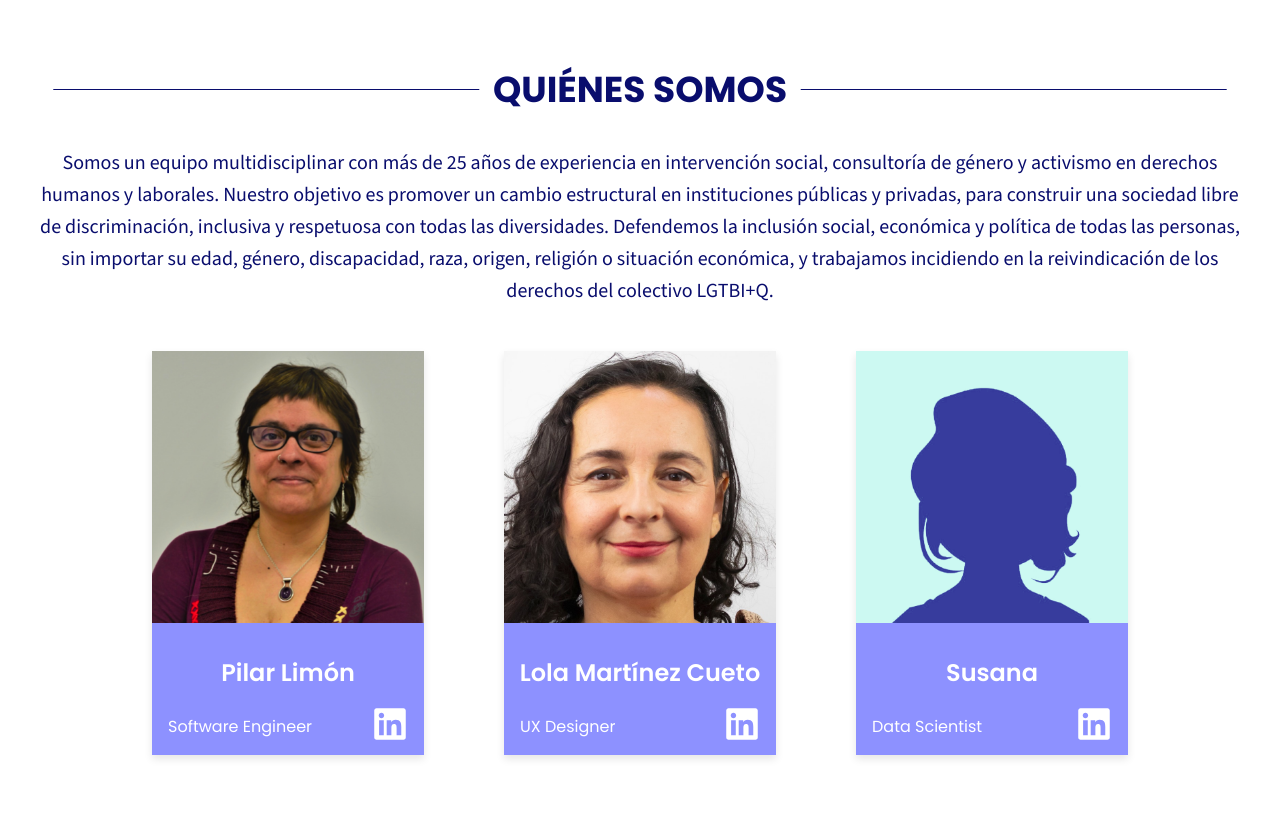
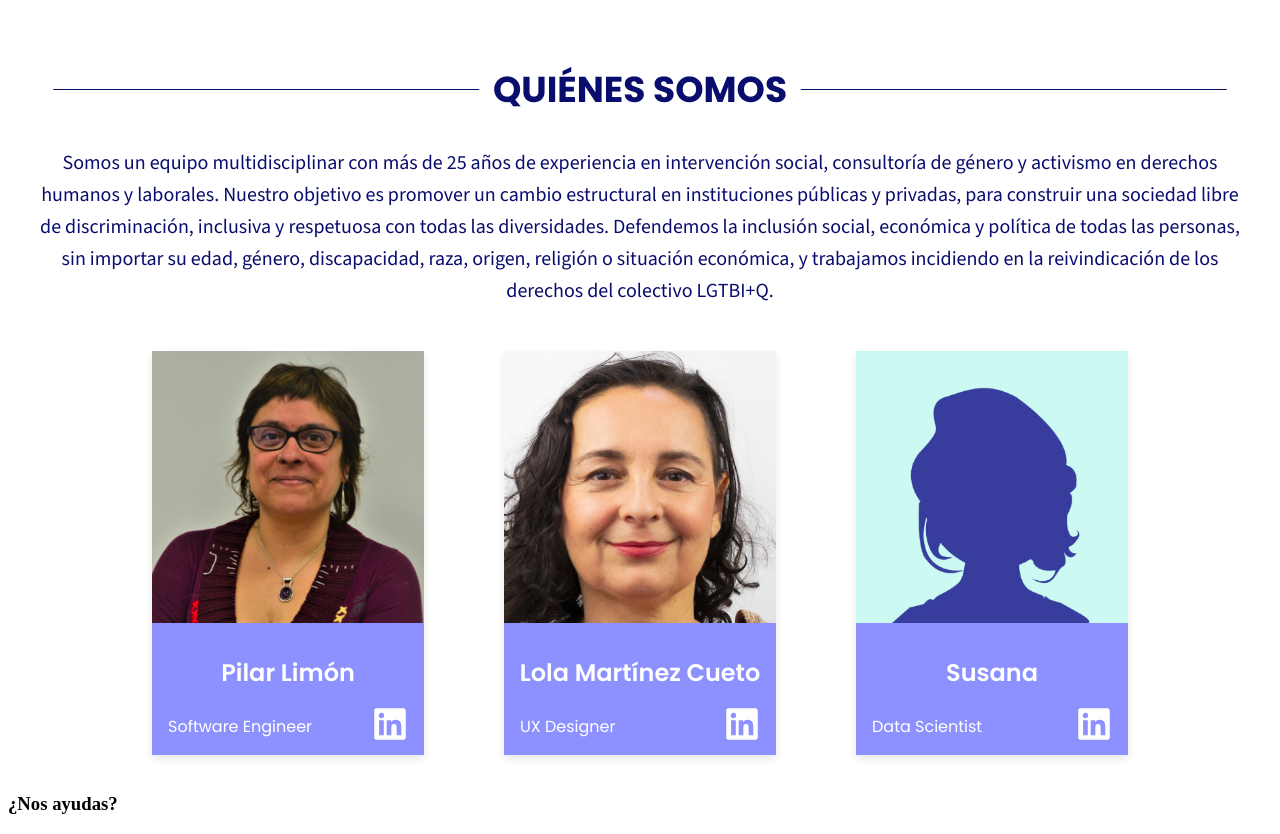
Before and after one commit to Paola077/Reverso_social_FrontEnd, a React (Vite) app: page /reverso-social in a window 1280 px wide. Before the commit the page ends 800 px from the top, so only its background shows below. Built offline with nearby package versions, Linux system fonts and the light colour scheme.

Commit message:
Upload changes for commit

```diff
--- /dev/null
+++ b/src/components/sections/collaborate/Collaborate.jsx
@@ -0,0 +1,15 @@
+import "./_Collaborate.scss";
+
+const Collaborate = () => {
+  return (
+    <>
+        <div className="container">
+            <div className="container__contact">
+              <h3 className="container__contact__title">¿Nos ayudas?</h3>
+            </div>
+            <div className="container__image"></div>
+        </div>
+    </>
+  )
+};
+export default Collaborate;
--- a/src/layout/layout.jsx
+++ b/src/layout/layout.jsx
@@ -1,9 +1,11 @@
 import { Outlet } from "react-router-dom";
+import Collaborate from "../components/sections/collaborate/Collaborate";
 
 const Layout = () => {
   return (
     <main>
       <Outlet />
+      <Collaborate />
     </main>
   );
 };
```
Also changed, not shown: src/components/sections/collaborate/_Collaborate.scss (added), 1 other file (tests, documents, lock files or other folders).
